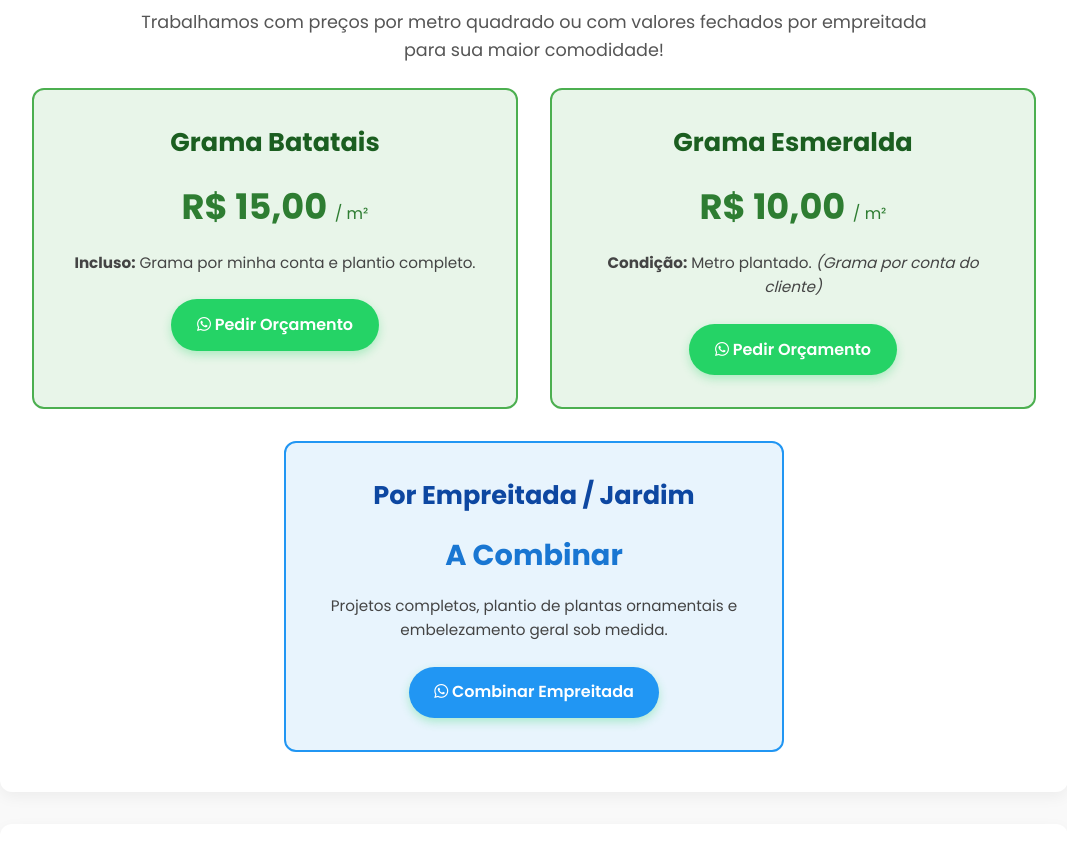
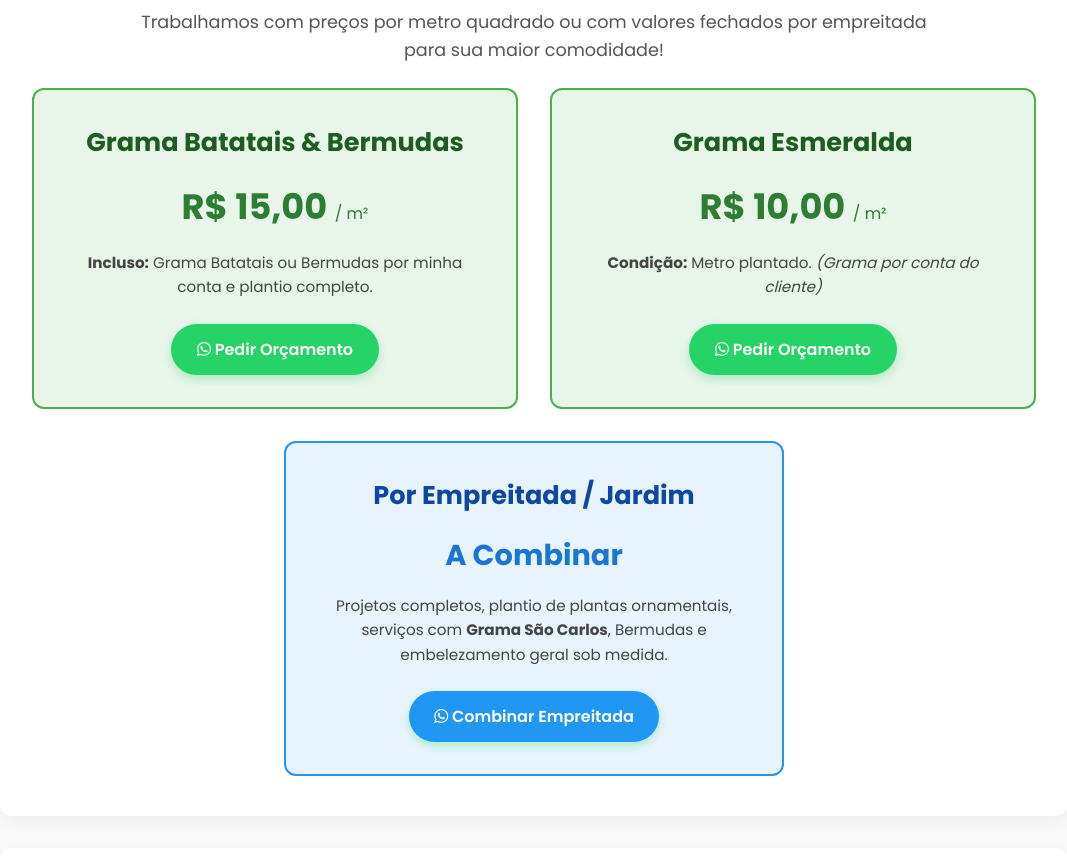
Before and after one commit to gusttavosharecc-ux/toninho-gramados, a plain HTML site: page index.html in a window 1280 px wide. Shown: the part 840-1701 px from the top of the page, without its empty margins (106-1173 px from the left). Drawn offline with Linux system fonts and the light colour scheme.

Commit message:
Atualizado cards de preços com Bermudas e São Carlos

```diff
--- a/index.html
+++ b/index.html
@@ -335,10 +335,10 @@
 
                 <!-- Grama Batatais -->
                 <div class="price-card">
-                    <h3>Grama Batatais</h3>
+                    <h3>Grama Batatais & Bermudas</h3>
                     <div class="price">R$ 15,00 <span style="font-size: 1rem; font-weight: normal;">/ m²</span></div>
-                    <p><strong>Incluso:</strong> Grama por minha conta e plantio completo.</p>
-                    <a href="https://wa.me/5533984668773?text=Olá%20Toninho,%20gostaria%20de%20um%20orçamento%20para%20o%20plantio%20de%20Grama%20Batatais." class="btn-whatsapp" target="_blank">
+                    <p><strong>Incluso:</strong> Grama Batatais ou Bermudas por minha conta e plantio completo.</p>
+                    <a href="https://wa.me/5533984668773?text=Olá%20Toninho,%20gostaria%20de%20um%20orçamento%20para%20o%20plantio%20de%20Grama%20Batatais%20ou%20Bermudas." class="btn-whatsapp" target="_blank">
                         <i class="fab fa-whatsapp"></i> Pedir Orçamento
                     </a>
                 </div>
@@ -357,7 +357,7 @@
                 <div class="price-card full-width" style="background: #e8f4fd; border-color: #2196f3;">
                     <h3 style="color: #0d47a1;">Por Empreitada / Jardim</h3>
                     <div class="price" style="font-size: 1.8rem; color: #1976d2;">A Combinar</div>
-                    <p>Projetos completos, plantio de plantas ornamentais e embelezamento geral sob medida.</p>
+                    <p>Projetos completos, plantio de plantas ornamentais, serviços com <strong>Grama São Carlos</strong>, Bermudas e embelezamento geral sob medida.</p>
                     <a href="https://wa.me/5533984668773?text=Olá%20Toninho,%20gostaria%20de%20fazer%20um%20orçamento%20por%20empreitada%20para%20meu%20jardim." class="btn-whatsapp" target="_blank" style="background-color: #2196f3;">
                         <i class="fab fa-whatsapp"></i> Combinar Empreitada
                     </a>
```
